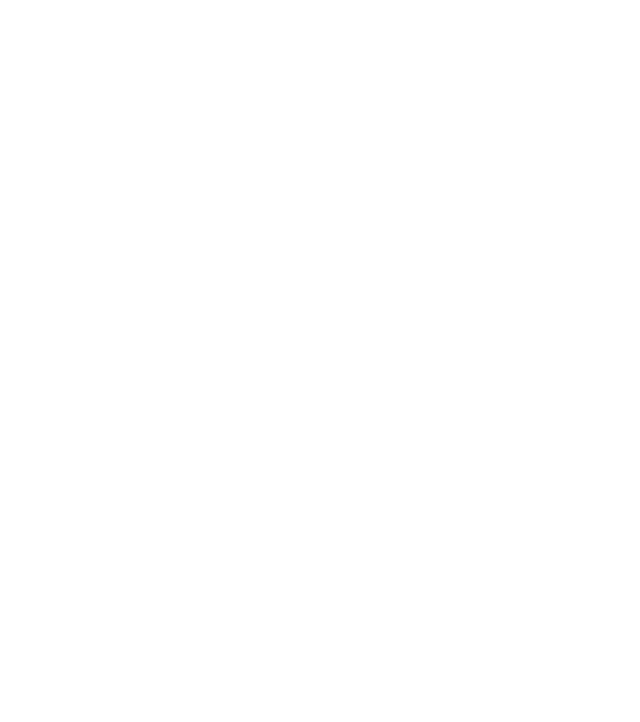
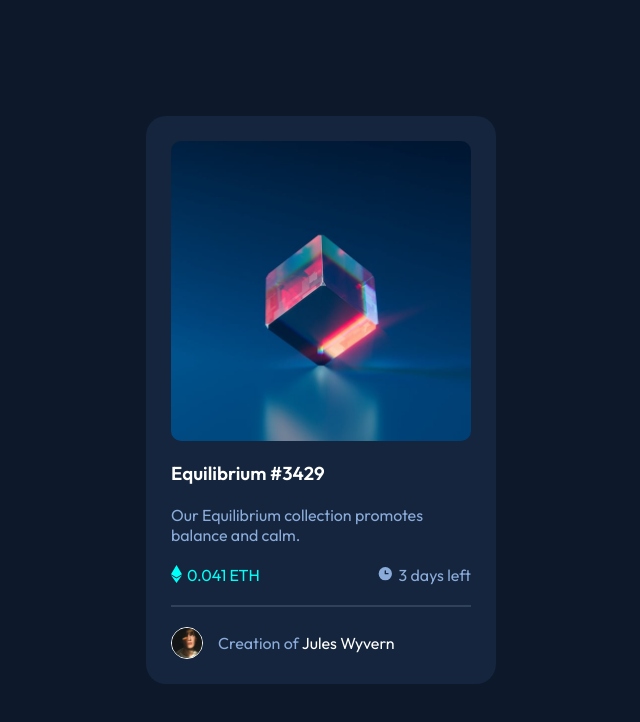
Before and after one commit to deepaksaroha/NFT-preview-card-component, a plain HTML site: page index.html in a window 1280 px wide. Shown: the whole page, without its empty margins (319-959 px from the left). Drawn offline with Linux system fonts and the light colour scheme.

Commit message:
project completed

```diff
--- a/index.html
+++ b/index.html
@@ -1,17 +1,177 @@
 <!DOCTYPE html>
 <html lang="en">
   <head>
-  <meta charset="UTF-8">
-  <meta name="viewport" content="width=device-width, initial-scale=1.0"> <!-- displays site properly based on user's device -->
+    <meta charset="UTF-8" />
+    <meta name="viewport" content="width=device-width, initial-scale=1.0" />
+    <!-- displays site properly based on user's device -->
 
-  <link rel="icon" type="image/png" sizes="32x32" href="./images/favicon-32x32.png">
+    <link
+      rel="icon"
+      type="image/png"
+      sizes="32x32"
+      href="./images/favicon-32x32.png"
+    />
 
     <title>Frontend Mentor | NFT preview card component</title>
 
     <!-- Feel free to remove these styles or customise in your own stylesheet 👍 -->
     <style>
-    .attribution { font-size: 11px; text-align: center; }
-    .attribution a { color: hsl(228, 45%, 44%); }
+      @import url("https://fonts.googleapis.com/css2?family=Outfit:wght@300;400;600&display=swap");
+
+      .attribution {
+        font-size: 11px;
+        text-align: center;
+      }
+      .attribution a {
+        color: hsl(228, 45%, 44%);
+      }
+
+      .general {
+        color: hsl(217, 54%, 11%);
+        color: hsl(216, 50%, 16%);
+        color: hsl(215, 32%, 27%);
+        color: hsl(215, 51%, 70%);
+        color: hsl(178, 100%, 50%);
+      }
+
+      .white-txt {
+        color: white;
+      }
+
+      .softblue-txt {
+        color: hsl(215, 51%, 70%);
+      }
+
+      .cyan-txt {
+        color: hsl(178, 100%, 50%);
+      }
+
+      .fontfamily-txt {
+        font-family: "Outfit", sans-serif;
+      }
+
+      .font-wt300 {
+        font-weight: 300;
+      }
+
+      .font-wt400 {
+        font-weight: 400;
+      }
+
+      .font-wt600 {
+        font-weight: 600;
+      }
+
+      h1,
+      h2,
+      h3,
+      h4,
+      h5,
+      h6,
+      p,
+      body {
+        margin: 0;
+      }
+
+      .cover {
+        height: 100vh;
+        width: 100vw;
+        display: flex;
+        justify-content: center;
+        align-items: center;
+        background-color: hsl(217, 54%, 11%);
+      }
+
+      .container {
+        width: 300px;
+        padding: 25px;
+        border-radius: 20px;
+        background-color: hsl(216, 50%, 16%);
+        font-family: "Outfit", sans-serif;
+      }
+
+      .main-content {
+        display: flex;
+        flex-direction: column;
+        justify-content: space-between;
+        gap: 20px;
+      }
+
+      .main-img {
+        border-radius: 10px;
+        width: 100%;
+        display: block;
+      }
+
+      .eth-details {
+        display: flex;
+        justify-content: space-between;
+      }
+
+      .icons {
+        vertical-align: text-top;
+        margin-right: 5px;
+      }
+
+      .avatar-outer {
+        display: inline-block;
+        height: 30px;
+        width: 30px;
+        border: 1px solid white;
+        border-radius: 50%;
+        margin-right: 15px;
+      }
+
+      .avatar {
+        height: 100%;
+        width: 100%;
+      }
+
+      .footnote {
+        display: flex;
+        flex-direction: row;
+        align-items: center;
+      }
+
+      .hr {
+        margin: 20px 0;
+        border-top: 1px solid hsl(215, 32%, 27%);
+        border-bottom: 1px solid hsl(215, 32%, 27%);
+        border-left: 1px solid hsl(215, 32%, 27%);
+        border-right: 1px solid hsl(215, 32%, 27%);
+      }
+
+      .active-cyan:hover {
+        color: hsl(178, 100%, 50%);
+        cursor: pointer;
+      }
+
+      .main-img-container{
+        width: 100%;
+        position: relative;
+      }
+
+      .overlay {
+        position: absolute;
+        width: 100%;
+        height: 100%;
+        top: 0;
+        left: 0;
+        border-radius: 15px;
+        display: flex;
+        justify-content: center;
+        align-items: center;
+        background-color: hsla(178, 100%, 50%, 0.5);
+        opacity: 0;
+      }
+
+      .view-icon{
+        height: 40px;
+      }
+
+      .overlay:hover{
+        opacity: 1;
+      }
     </style>
   </head>
   <body>
@@ -31,5 +191,56 @@
   </div> -->
 
     <!-- ui code -->
+
+    <main class="cover">
+      <section class="container">
+        <article class="main-content">
+          <div class="main-img-container">
+            <img
+              class="main-img"
+              src="./images/image-equilibrium.jpg"
+              alt="a cube resting on one of it's corners in equilibrium"
+            />
+            <div class="overlay"><img class="view-icon" src="./images/icon-view.svg" alt="view icon"> </div>
+          </div>
+          <h1 class="font-wt600 white-txt active-cyan">Equilibrium #3429</h1>
+          <p class="softblue-txt">
+            Our Equilibrium collection promotes balance and calm.
+          </p>
+          <div class="eth-details">
+            <p class="font-wt400 cyan-txt">
+              <img
+                class="icons"
+                src="./images/icon-ethereum.svg"
+                alt="ethereum icon"
+              />0.041 ETH
+            </p>
+            <p class="softblue-txt">
+              <img
+                class="icons"
+                src="./images/icon-clock.svg"
+                alt="clock icon"
+              />3 days left
+            </p>
+          </div>
+        </article>
+        <hr class="hr" />
+        <aside class="btm">
+          <div class="footnote">
+            <div class="avatar-outer">
+              <img
+                class="avatar"
+                src="./images/image-avatar.png"
+                alt="an avatar image"
+              />
+            </div>
+            <p class="softblue-txt">
+              Creation of
+              <span class="white-txt active-cyan">Jules Wyvern</span>
+            </p>
+          </div>
+        </aside>
+      </section>
+    </main>
   </body>
 </html>
```
Lines whose indentation alone changed are shown as unchanged.
